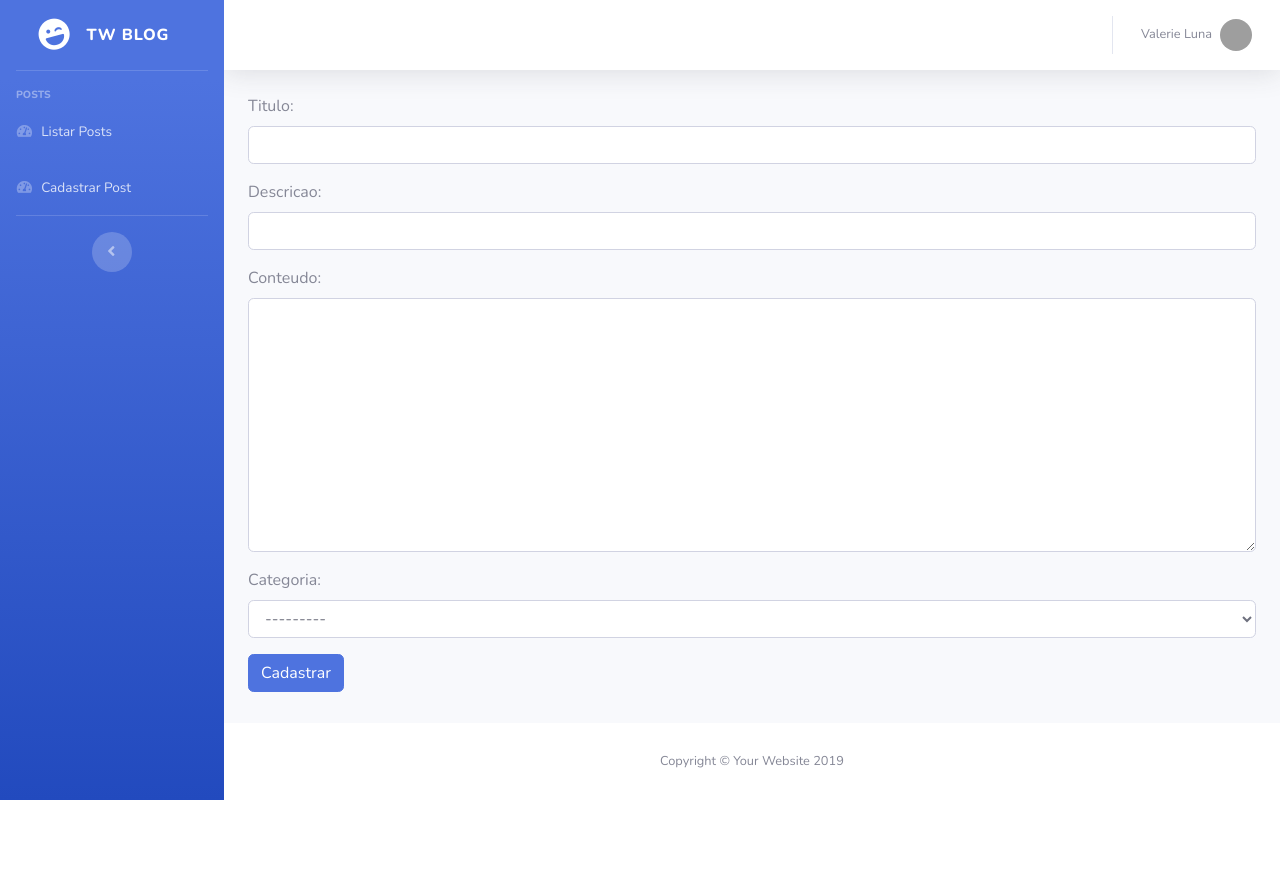
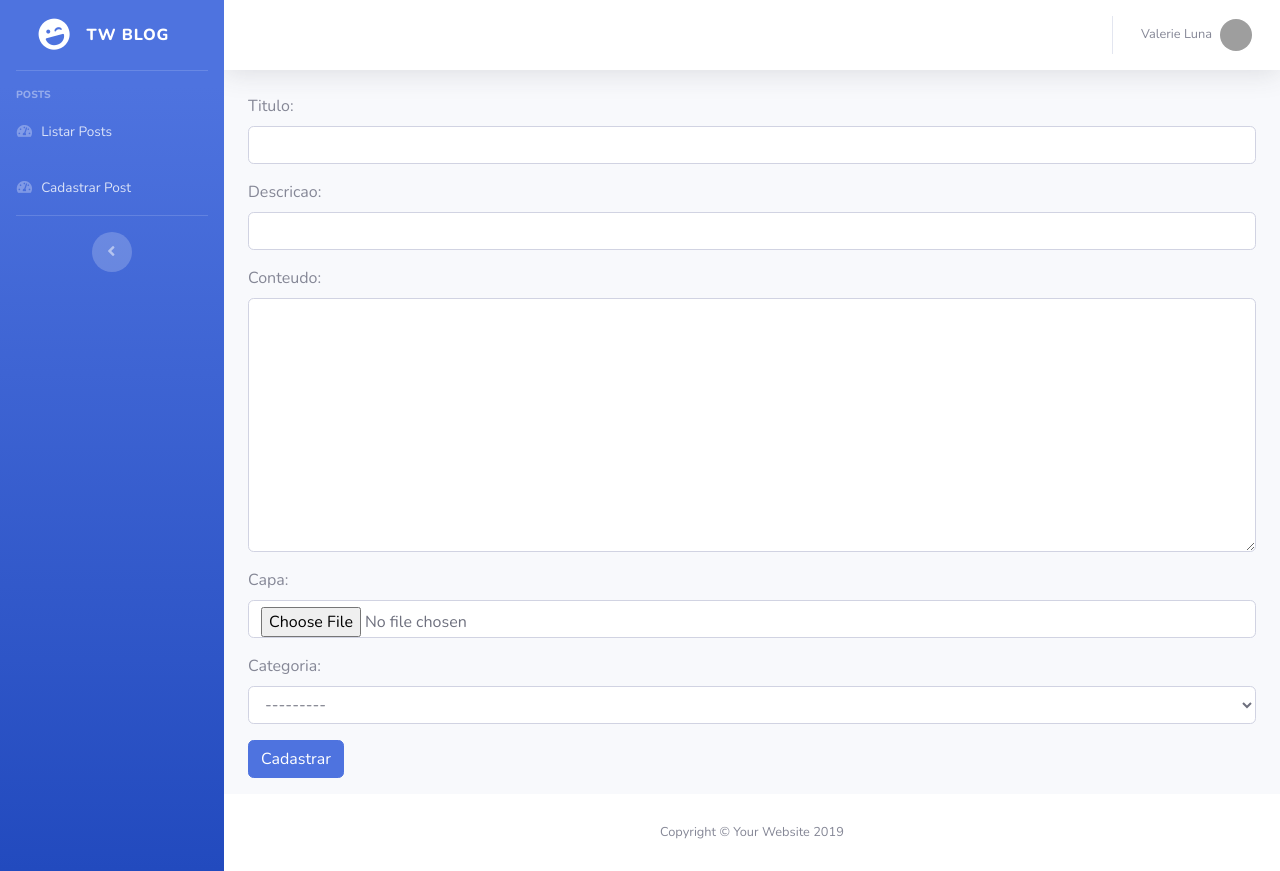
Before and after one commit to treinaweb/treinaweb-django-seguranca, a Django app: page /admin_blog/cadastrar_post/ in a window 1280 px wide. Before the commit the page ends 800 px from the top, so only its background shows below. Run offline with Django 3.2, Linux system fonts and the light colour scheme; the visitor is signed in with stand-in values (Sample User, id 1); data that the repository does not hold is empty; some libraries are stand-ins or nearby versions; grey boxes are pictures that could not be loaded.

Commit message:
05.04_Upload_Adicionando_Capa_Posts

```diff
--- a/admin_blog/forms/post_form.py
+++ b/admin_blog/forms/post_form.py
@@ -5,4 +5,4 @@ class PostForm(forms.ModelForm):
     categoria = forms.ModelChoiceField(queryset=Categoria.objects.all())
     class Meta:
         model = Post
-        fields = ['titulo', 'descricao', 'conteudo', 'categoria']
+        fields = ['titulo', 'descricao', 'conteudo', 'categoria', 'capa']
--- a/admin_blog/models.py
+++ b/admin_blog/models.py
@@ -31,6 +31,7 @@ class Post(models.Model):
     categoria = models.ForeignKey('Categoria', on_delete=models.CASCADE)
     data_cadastro = models.DateField(auto_now_add=True)
     data_edicao = models.DateField(auto_now=True)
+    capa = models.ImageField(upload_to='artigos/', null=True)
 
     def __str__(self):
         return self.titulo
--- a/admin_blog/services/post_service.py
+++ b/admin_blog/services/post_service.py
@@ -11,7 +11,7 @@ def listar_post_id(id):
 
 def cadastrar_post(post):
     Post.objects.create(titulo=post.titulo, descricao=post.descricao, conteudo=post.conteudo,
-                        categoria=post.categoria)
+                        categoria=post.categoria, capa=post.capa)
 
 def editar_post(post, post_novo):
     #with connection.cursor() as cursor:
--- a/admin_blog/templates/admin_blog/form.html
+++ b/admin_blog/templates/admin_blog/form.html
@@ -4,7 +4,7 @@
 
 {% block content %}
 
-<form method="post">
+<form method="post" enctype="multipart/form-data">
     {% csrf_token %}
     <div class="form-group">
         {{form_post.titulo.errors}}
@@ -25,6 +25,12 @@
     </div>
 
     <div class="form-group">
+        {{form_post.capa.errors}}
+        <label>Capa: </label>
+        {{ form_post.capa|addclass:'form-control' }}
+    </div>
+
+    <div class="form-group">
         {{form_post.categoria.errors}}
         <label>Categoria: </label>
         {{ form_post.categoria|addclass:'form-control' }}
--- a/admin_blog/views.py
+++ b/admin_blog/views.py
@@ -13,13 +13,14 @@ def listar_posts(request):
 @user_passes_test(lambda u: u.is_superuser)
 def cadastrar_post(request):
     if request.method == "POST":
-        form_post = post_form.PostForm(request.POST)
+        form_post = post_form.PostForm(request.POST, request.FILES)
         if form_post.is_valid():
             titulo = form_post.cleaned_data["titulo"]
             descricao = form_post.cleaned_data["descricao"]
             conteudo = form_post.cleaned_data["conteudo"]
             categoria = form_post.cleaned_data["categoria"]
-            post_novo = Post(titulo=titulo, descricao=descricao, conteudo=conteudo, categoria=categoria)
+            capa = form_post.cleaned_data["capa"]
+            post_novo = Post(titulo=titulo, descricao=descricao, conteudo=conteudo, categoria=categoria, capa=capa)
             post_service.cadastrar_post(post_novo)
             return redirect('home')
     else:
--- a/blog_treinaweb/settings.py
+++ b/blog_treinaweb/settings.py
@@ -154,3 +154,6 @@ USE_TZ = True
 # https://docs.djangoproject.com/en/2.2/howto/static-files/
 
 STATIC_URL = '/static/'
+
+MEDIA_URL = '/media/'
+MEDIA_ROOT = os.path.join(BASE_DIR, 'media')
```
Also changed, not shown: admin_blog/entidades/post.py (+10 -1 lines), admin_blog/migrations/0007_post_capa.py (added), media/artigos/887559.jpg (added), media/artigos/CQICTzZ.png (added).
